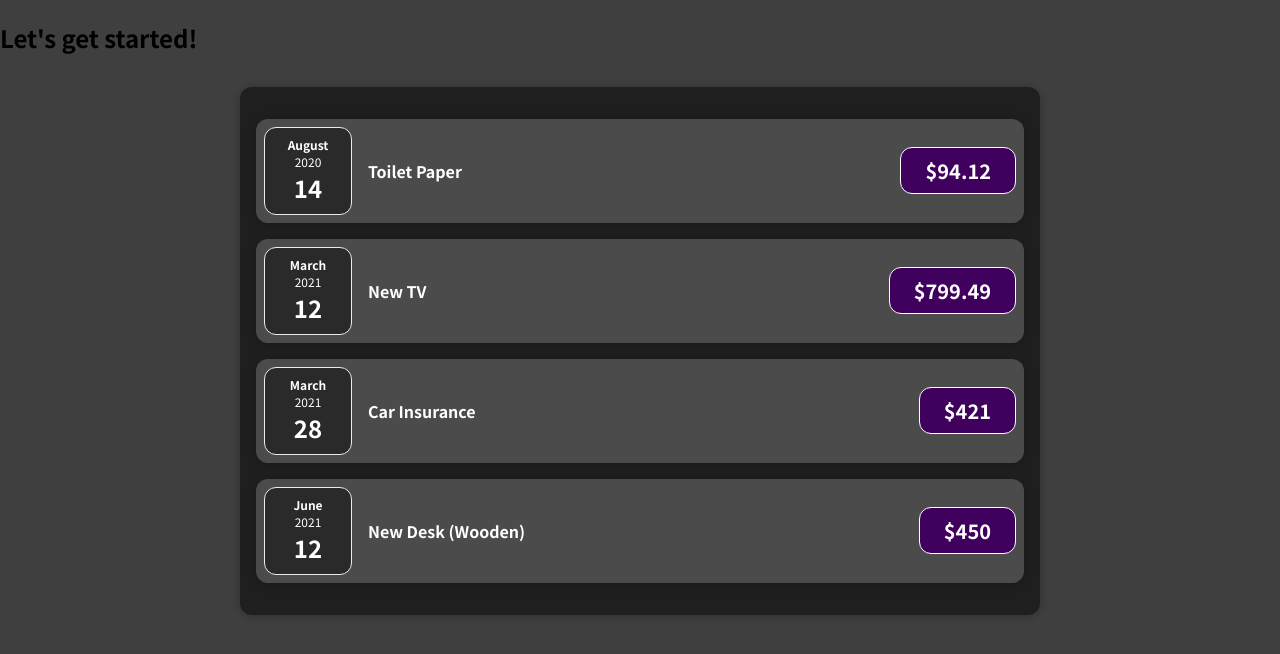
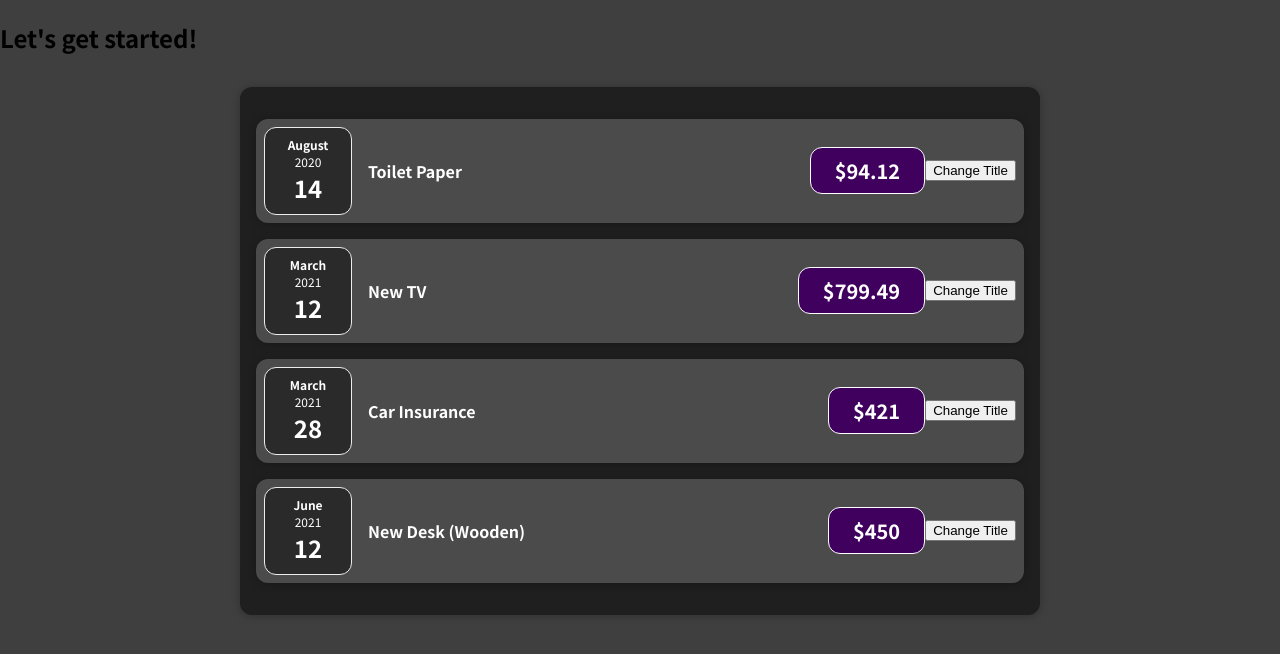
Before and after one commit to KhalHam1/react-starter-app, a React (Create React App) app: page / in a window 1280 px wide. Shown: the top 654 px of the page. Built offline with nearby package versions, Linux system fonts and the light colour scheme.

Commit message:
Added a simple console log to an event handler on a temporary button

```diff
--- a/src/Components/Expenses/ExpenseItem.js
+++ b/src/Components/Expenses/ExpenseItem.js
@@ -4,15 +4,30 @@ import Card from '../UI/Card';
 import ExpenseDate from './ExpenseDate';
 
 function ExpenseItem(props) {
-    return (//In order for className='expense-item' to work, I must define it in the Card component. JSX elements like <Card> can't automatically
-            //use css classes like html elements. I must define it as shown in the Card.js file in the 'classes' array.
+    const clickHandler = () => { //It is a common and sensible convention to end all function names for events with the word 'Handler'
+        console.log('Clicked!');//Check console in the web for the console log results!
+    };
+
+    return (
+        //The goal with the button is simple. Change the title(originally displayed as props.title) when clicked.
+        //Go to https://developer.mozilla.org/en-US/docs/Web/API/HTMLElement
+        //All those events have a prop equivalent in React
+        //All prop equivalents begin with 'on' Example: 'onClick'
         <Card className='expense-item'>
             <ExpenseDate date={props.date}/>
             <div className='expense-item__description'>
                 <h3>{props.title}</h3>
                 <div className='expense-item__price'>${props.amount}</div>
             </div>
+            <button onClick={clickHandler}>Change Title</button>
         </Card>
+        //All the event handler (or 'on' props like onClick need a function as a value)
+        //I generally want to define these functions before we return the component.
+        //Remember, don't execute the function in onClick like clickHandler()!, only point to it (without brackets) like clickHandler!
+
+        //IMPORTANT: Event listeners like onClick (and the others) are available on all the jsx elements (like div, h3, button, etc)
+        //Some are specific to certain elements.
+
     )
 }
 
```
